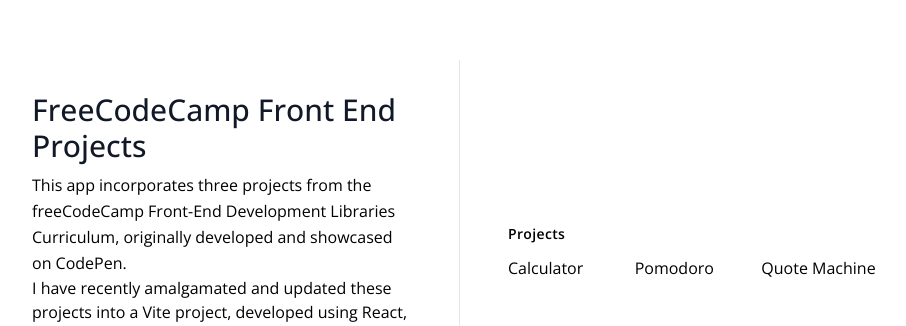
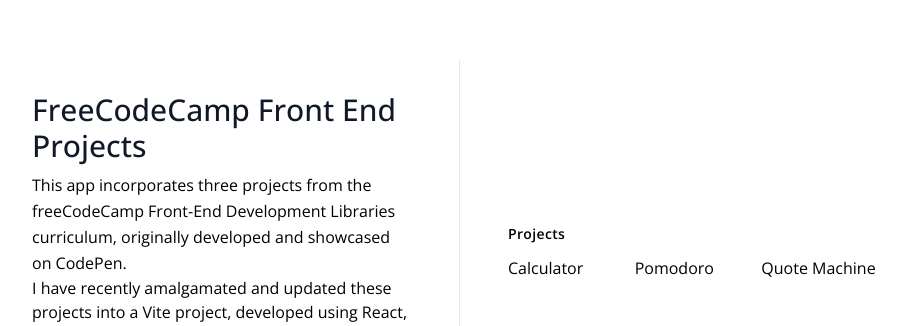
Before and after one commit to carloslsilva/freecodecamp-projects, a React (Vite) app: page / in a window 1280 px wide. Shown: the part 144-470 px from the top of the page, without its empty margins (180-1086 px from the left). Built offline with nearby package versions, Linux system fonts and the light colour scheme.

Commit message:
Typo in home

```diff
--- a/src/components/Home.jsx
+++ b/src/components/Home.jsx
@@ -11,7 +11,7 @@
         </h1>
         <p className='text-base leading-relaxed'>
           This app incorporates three projects from the freeCodeCamp Front-End
-          Development Libraries Curriculum, originally developed and showcased
+          Development Libraries curriculum, originally developed and showcased
           on CodePen.
         </p>
         <p>
```
